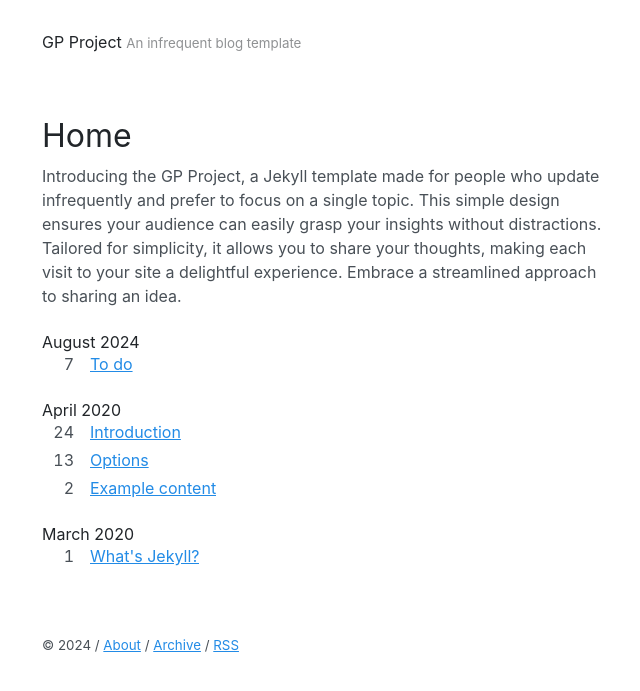
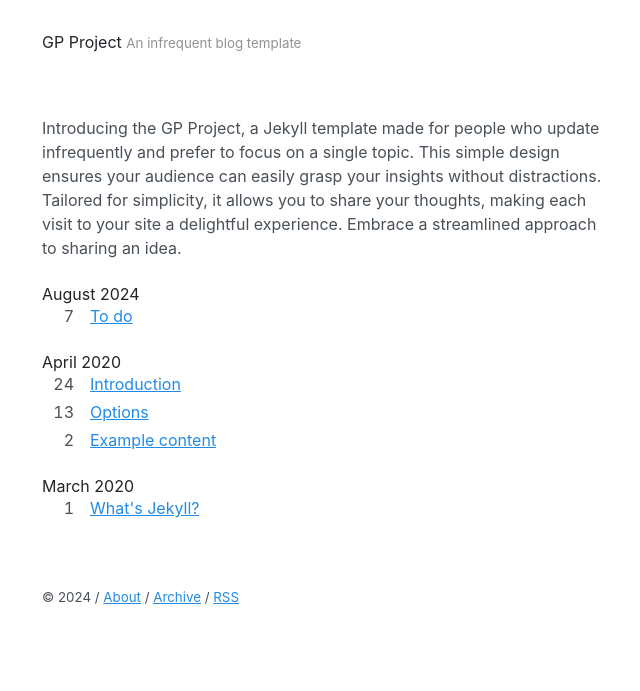
Before and after one commit to akmolteni/gp, a Jekyll site: the page built from index.html, in a window 1280 px wide. Shown: the top 691 px of the page, without its empty margins (318-958 px from the left). Built offline with Jekyll 4.4.1, drawn with Linux system fonts in a browser that asks for light colours; the list of posts is cut into pages by our own code.

Commit message:
Update toc.html

```diff
--- a/_layouts/toc.html
+++ b/_layouts/toc.html
@@ -3,6 +3,5 @@ layout: default
 ---
 
 <article class="toc">
-  <h1 class="toc-title">{{ page.title }}</h1>
   {{ content }}
 </article>
```
